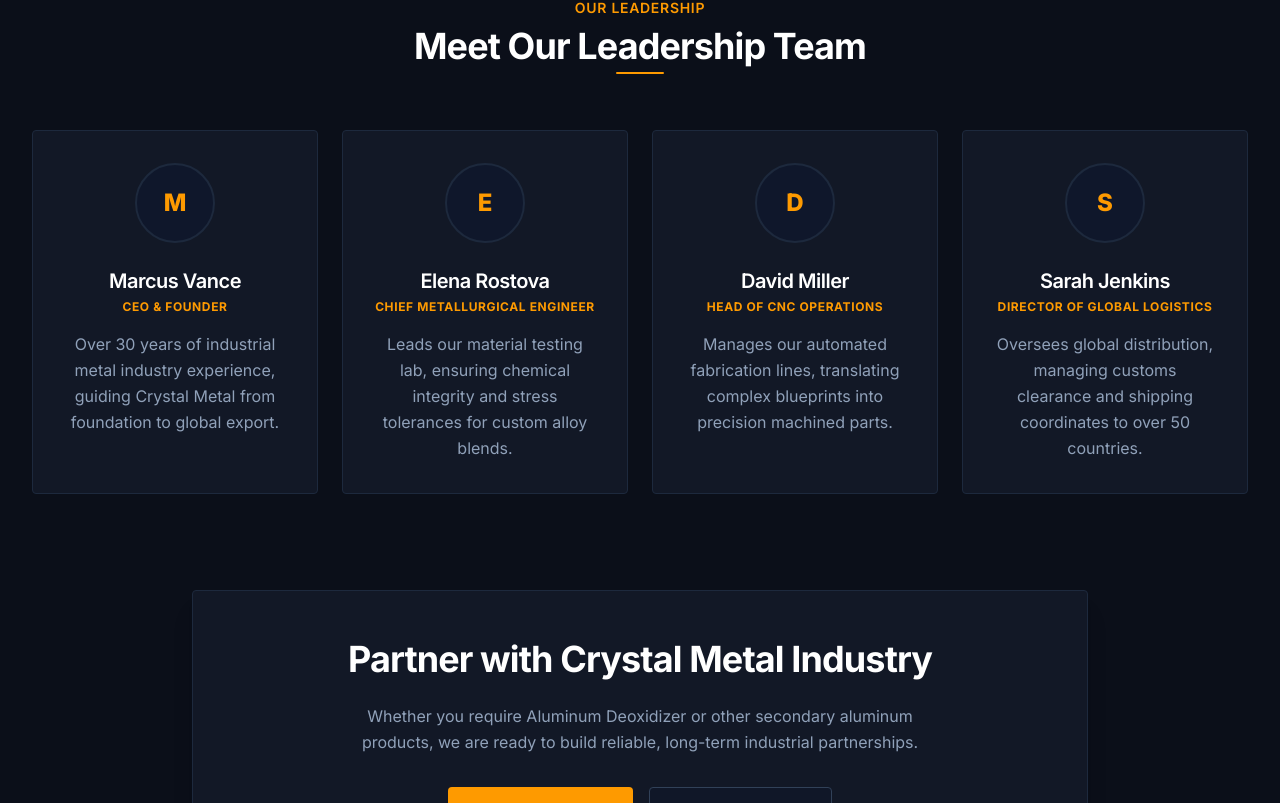
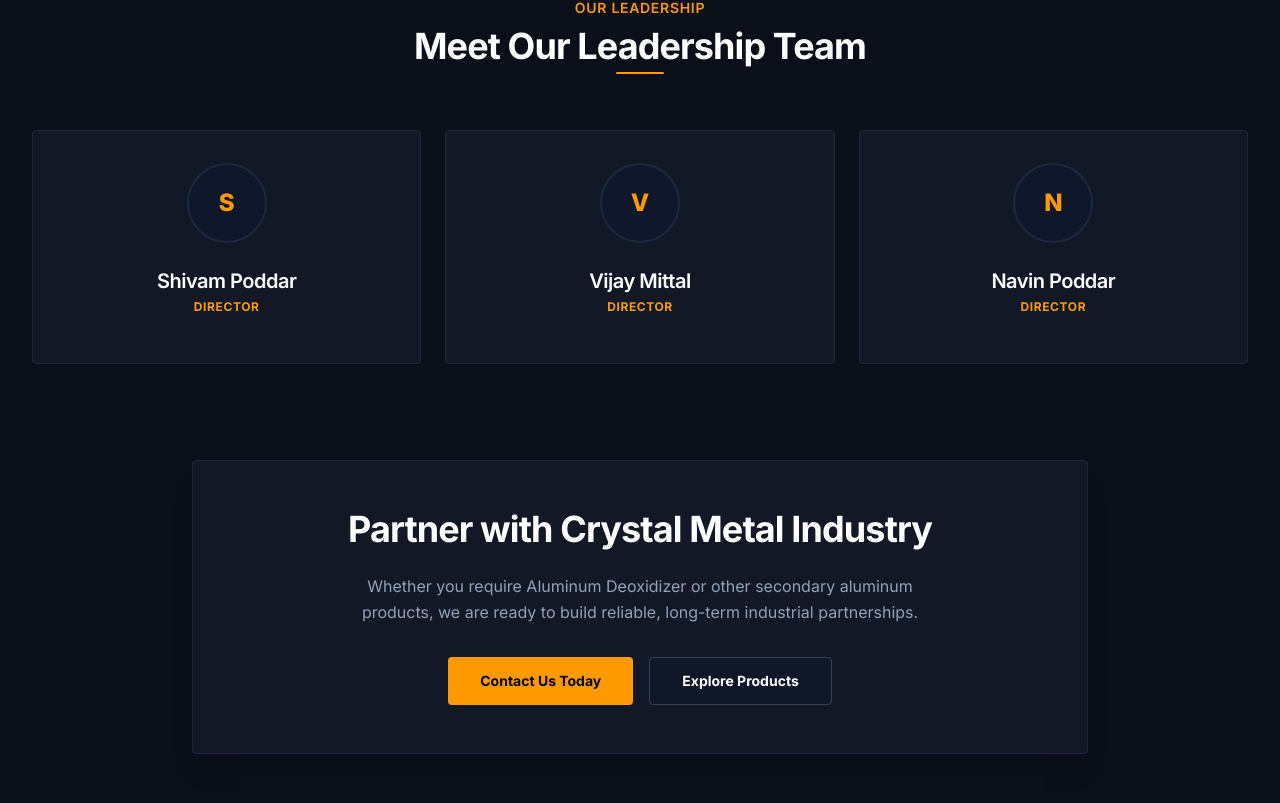
Before and after one commit to 28JayG/crystal-steel, a Next.js app: page /about in a window 1280 px wide. Shown: the part 2437-3240 px from the top of the page. Built offline with nearby package versions, Linux system fonts and the light colour scheme.

Commit message:
fix: update few little info

```diff
--- a/src/app/about/page.tsx
+++ b/src/app/about/page.tsx
@@ -67,28 +67,22 @@
 
   const team = [
     {
-      name: 'Marcus Vance',
-      role: 'CEO & Founder',
-      bio: 'Over 30 years of industrial metal industry experience, guiding Crystal Metal from foundation to global export.',
-      imageLetter: 'M',
+      name: 'Shivam Poddar',
+      role: 'Director',
+      bio: '',
+      imageLetter: 'S',
     },
     {
-      name: 'Elena Rostova',
-      role: 'Chief Metallurgical Engineer',
-      bio: 'Leads our material testing lab, ensuring chemical integrity and stress tolerances for custom alloy blends.',
-      imageLetter: 'E',
+      name: 'Vijay Mittal',
+      role: 'Director',
+      bio: '',
+      imageLetter: 'V',
     },
     {
-      name: 'David Miller',
-      role: 'Head of CNC Operations',
-      bio: 'Manages our automated fabrication lines, translating complex blueprints into precision machined parts.',
-      imageLetter: 'D',
-    },
-    {
-      name: 'Sarah Jenkins',
-      role: 'Director of Global Logistics',
-      bio: 'Oversees global distribution, managing customs clearance and shipping coordinates to over 50 countries.',
-      imageLetter: 'S',
+      name: 'Navin Poddar',
+      role: 'Director',
+      bio: '',
+      imageLetter: 'N',
     },
   ];
 
@@ -249,7 +243,7 @@
             </Typography>
           </div>
 
-          <div className='grid grid-cols-1 sm:grid-cols-2 lg:grid-cols-4 gap-6'>
+          <div className='grid grid-cols-1 md:grid-cols-3 gap-6'>
             {team.map((member, idx) => (
               <div
                 key={idx}
--- a/src/app/contact/page.tsx
+++ b/src/app/contact/page.tsx
@@ -73,7 +73,8 @@
                       Physical Address
                     </span>
                     <span className='text-slate-400'>
-                      Jamshedpur, Jharkhand, India
+                      1/1 Awas Crystal, Road No.1, Contractors Area, Bistupur,
+                      Jamshedpur, Jharkhand, India - 831001
                     </span>
                   </div>
                 </li>
@@ -100,10 +101,16 @@
                       Email Support
                     </span>
                     <a
-                      href='mailto:info@crystalmetal.com'
+                      href='mailto:info@crystalmetalindustry.com'
                       className='text-slate-400 hover:text-amber-500 transition-colors'
                     >
-                      info@crystalmetal.com
+                      info@crystalmetalindustry.com
+                    </a>
+                    <a
+                      href='mailto:shivam@crystalmetalindustry.com'
+                      className='text-slate-400 hover:text-amber-500 transition-colors'
+                    >
+                      shivam@crystalmetalindustry.com
                     </a>
                   </div>
                 </li>
@@ -115,7 +122,7 @@
                       Business Hours
                     </span>
                     <span className='text-slate-400'>
-                      Monday - Friday: 8:00 AM - 5:00 PM EST
+                      Monday - Saturday: 9:00 AM - 7:00 PM IST
                     </span>
                   </div>
                 </li>
--- a/src/components/ContactForm.tsx
+++ b/src/components/ContactForm.tsx
@@ -259,20 +259,17 @@
           onChange={handleChange}
           className='h-11 bg-slate-900/60 border border-slate-800 rounded px-4 text-sm text-white focus:outline-none focus:border-amber-500 transition-colors appearance-none cursor-pointer'
         >
-          <option value='Steel Sheets' className='bg-[#121826]'>
-            Steel Sheets & Plates
+          <option value='Deox products' className='bg-[#121826]'>
+            Deox products
           </option>
-          <option value='Metal Pipes' className='bg-[#121826]'>
-            Metal Pipes & Tubes
+          <option value='Ingots' className='bg-[#121826]'>
+            Ingots
           </option>
-          <option value='Custom Fabrication' className='bg-[#121826]'>
-            Custom Metal Fabrication
+          <option value='Scrap' className='bg-[#121826]'>
+            Scrap
           </option>
-          <option value='CNC Machining' className='bg-[#121826]'>
-            Precision CNC Machining
-          </option>
-          <option value='Other' className='bg-[#121826]'>
-            Other Components / Alloys
+          <option value='Others' className='bg-[#121826]'>
+            Others
           </option>
         </select>
       </div>
--- a/src/components/Footer.tsx
+++ b/src/components/Footer.tsx
@@ -31,7 +31,7 @@
               reliability, sustainability, and long-term value.
             </p>
             {/* Social Icons */}
-            <div className='flex gap-4'>
+            {/* <div className='flex gap-4'>
               <a
                 href='#'
                 className='flex h-9 w-9 items-center justify-center rounded-full bg-slate-900 border border-slate-800 hover:border-amber-500 hover:text-white transition-all duration-200'
@@ -79,7 +79,7 @@
                   <path d='M18.244 2.25h3.308l-7.227 8.26 8.502 11.24H16.17l-5.214-6.817L4.99 21.75H1.68l7.73-8.835L1.254 2.25H8.08l4.713 6.231zm-1.161 17.52h1.833L7.084 4.126H5.117z' />
                 </svg>
               </a>
-            </div>
+            </div> */}
           </div>
 
           {/* Column 2: Quick Links */}
```
